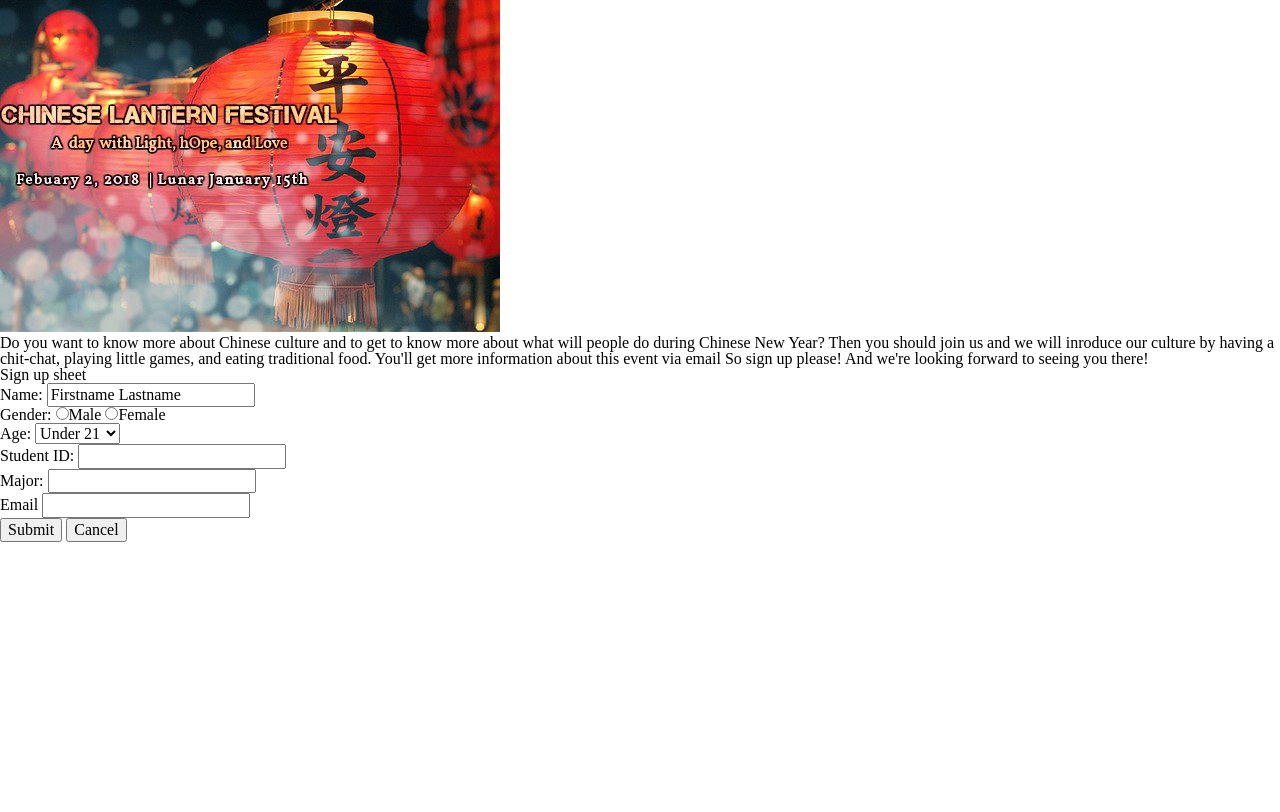
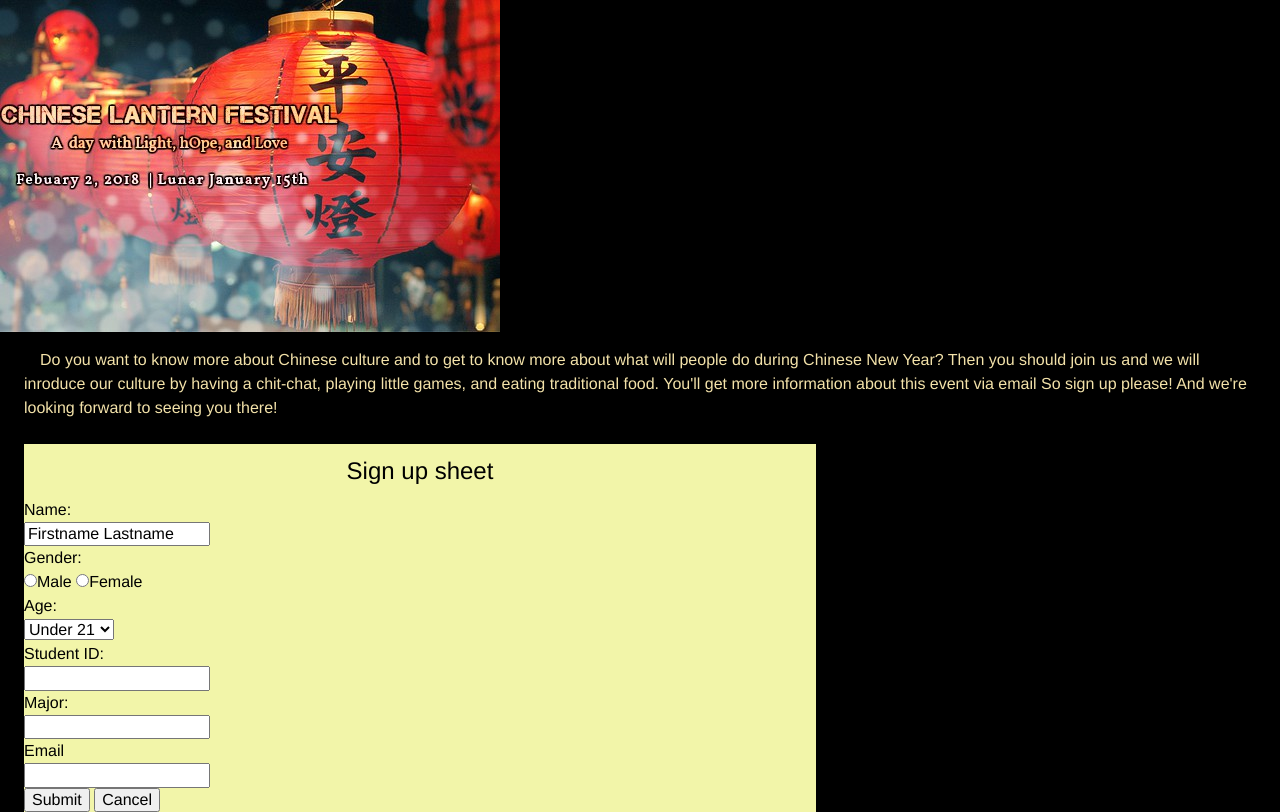
Before and after one commit to YiTing-ITMD362spring2018/Project1, a plain HTML site: page index.html in a window 1280 px wide. Drawn offline with Linux system fonts and the light colour scheme.

Commit message:
adding basic html style sheet outline

```diff
--- a/screen.css
+++ b/screen.css
@@ -7,6 +7,8 @@ a,abbr,acronym,address,applet,article,aside,audio,b,big,blockquote,body,canvas,c
 /* stylelint-enable */
 
 /*! normalize.css v8.0.0 | MIT License | github.com/necolas/normalize.css */
+
+/* using scale of 2:3 perfect fifth http://www.modularscale.com/?1&em&1.5*/
 
 /* Document
    ========================================================================== */
@@ -175,7 +177,7 @@ textarea {
 
 button,
 input { /* 1 */
-  overflow: visible;
+  overflow-y: visible;
 }
 
 /**
@@ -395,3 +397,101 @@ table {
 	border-collapse: collapse;
 	border-spacing: 0;
 }
+
+/* Base Styles */
+html{
+  margin: 0;
+  background-color: #000000;
+  font-family: Helvetica, Arial, sans-serif;
+  font-size: 1em;   /* 22px / 22 = 1 */
+  line-height: 1.5em;  /* 33 /22 = 1.5 basic line height*/
+}
+
+header{
+  position: static;
+  padding-top: 0;
+  padding-left: 0;
+  padding-right: 0;
+  padding-bottom: 1em;
+}
+main{
+  padding-left: 1.5em;
+  padding-right: 1.5em;
+}
+aside{
+  padding-left: 1.5em;
+  padding-right: 1.5em;
+}
+/* Layout Styles */
+form ul,
+form ul li{
+  list-style-type: none;
+  display: block;
+}
+h1{
+  text-align: center;
+  font-size: 1.5em;
+  line-height: 2.25em;
+}
+
+ul li{
+  text-align: left;
+}
+
+p{
+  text-indent: 1em;
+  padding-bottom: 1.5em;
+  text-align: left;
+}
+
+aside{
+  background-color: #000000;
+  color: #F3E2A9;
+}
+
+img{
+  display: block;
+  max-width: 100%;
+}
+
+label{
+  display:block;
+  text-align: left;
+}
+/* Modular Styles */
+form{
+  background-color: #F2F5A9;
+  display: block;
+}
+input{
+  list-style-type: none;
+}
+
+
+/* State Styles */
+@media screen and (min-width: 320px) {
+  html{
+
+  }
+
+}
+
+@media screen and (min-width: 640px) {
+
+
+}
+
+@media screen and (min-width: 860px) {
+  /*
+      700 pixel grid w/ 80px margins (160)
+      Columns: 200px;
+      Gutters: 50px;
+      Primary module: 450px;
+      Secondary modul: 200px;
+    */
+
+  form {
+    display: block;
+    width: 64.28571429%; /* 450 / 700 = 0.6428571429 */
+  }
+}
```
